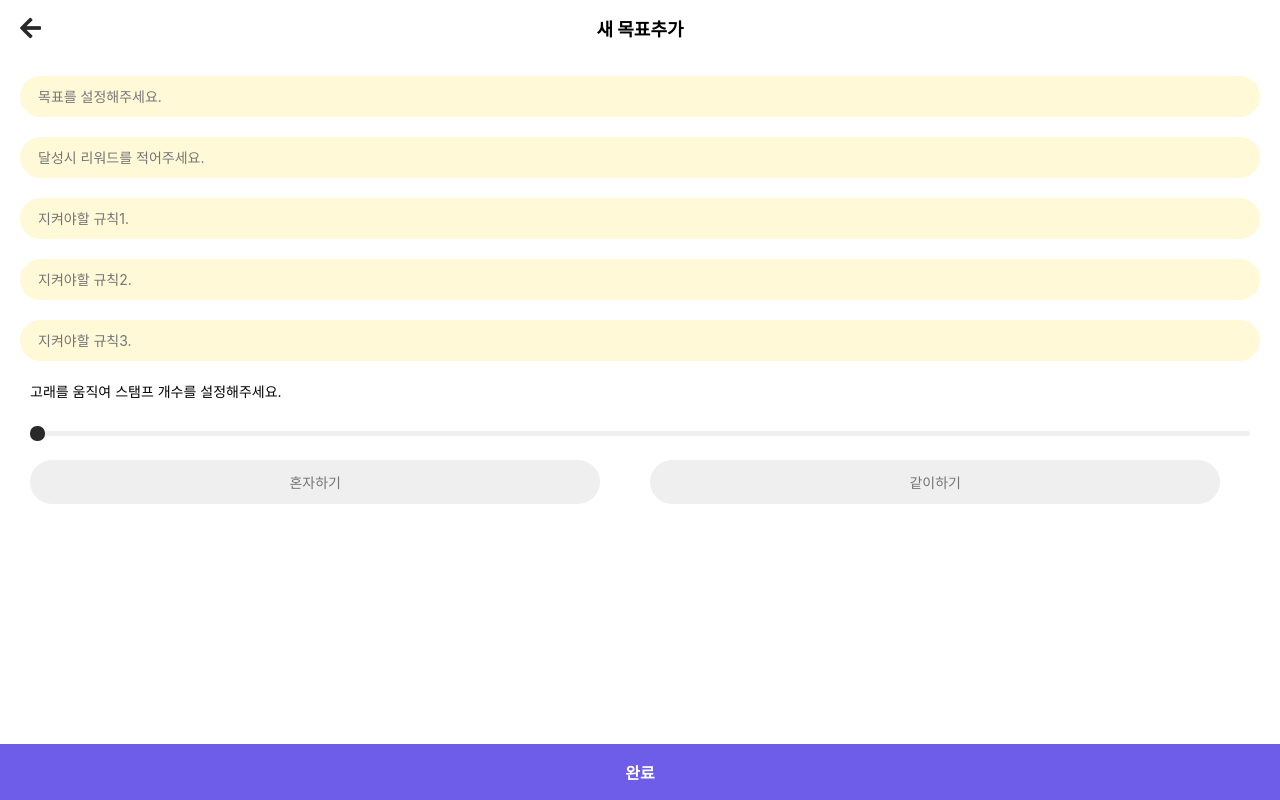
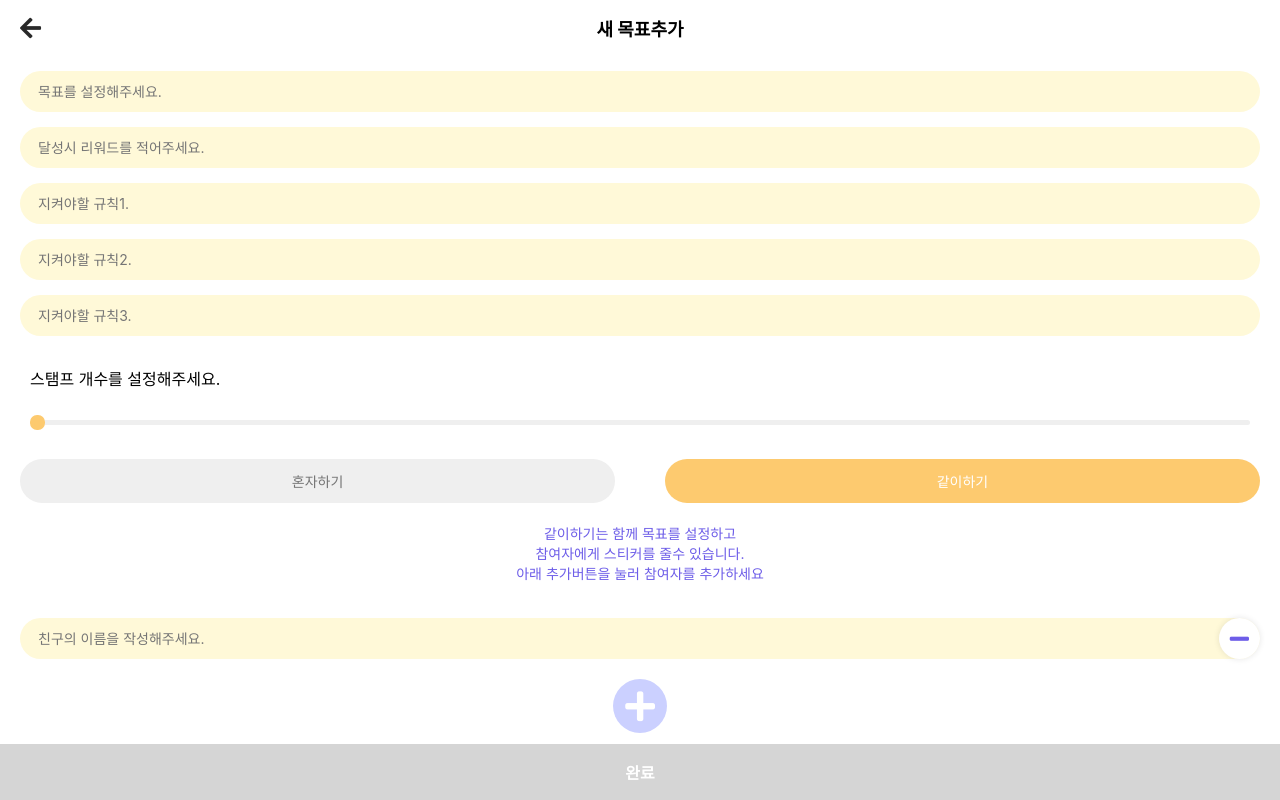
Before and after one commit to hyeon-chae/new-whale, a Vue app: page /addNew in a window 1280 px wide. Both pictures are taken after a click on the button "같이하기". Built offline with nearby package versions, Linux system fonts and the light colour scheme.

Commit message:
add new page

```diff
--- a/src/assets/scss/_common.scss
+++ b/src/assets/scss/_common.scss
@@ -28,8 +28,8 @@ button {
     background: none;
     vertical-align: middle;
     color: #292929;
-
-    &:focus {
+    &:focus,
+    &:active {
         outline: 0;
     }
 }
--- a/src/views/addNew/AddNewPage.vue
+++ b/src/views/addNew/AddNewPage.vue
@@ -4,38 +4,62 @@
         <div class="form-area">
             <div class="row">
                 <input type="text" placeholder="목표를 설정해주세요.">
-                <p class="rule"></p>
+                <p class="rule">* 목표를 작성해주세요</p>
             </div>
             <div class="row">
                 <input type="text" placeholder="달성시 리워드를 적어주세요.">
-                <p class="rule"></p>
+                <p class="rule">* 달성시 리워드를 작성해주세요</p>
             </div>
             <div class="row">
                 <input type="text" placeholder="지켜야할 규칙1.">
-                <p class="rule"></p>
+                <p class="rule">* 규칙을 작성해주세요</p>
             </div>
             <div class="row">
                 <input type="text" placeholder="지켜야할 규칙2.">
-                <p class="rule"></p>
+                <p class="rule">* 규칙을 작성해주세요</p>
             </div>
             <div class="row">
                 <input type="text" placeholder="지켜야할 규칙3.">
-                <p class="rule"></p>
+                <p class="rule">* 규칙을 작성해주세요</p>
             </div>
 
             <div class="slider-bar">
-                <p>고래를 움직여 스탬프 개수를 설정해주세요.</p>
+                <p>스탬프 개수를 설정해주세요.</p>
+
                 <input id="slider" type="range" min="0" max="100" step="5" value="0">
             </div>
 
             <div class="type-btn flex-sb">
-                <button type="button" class="">혼자하기</button>
-                <button type="button">같이하기</button>
-                <p class="type-info"></p>
+                <button
+                    v-for="(item, i) in stampType"
+                    :key="item.id"
+                    @click="checkTypeBtn(i)"
+                    :class="{active : i == activeType}"
+                >
+                {{ item.label }}
+                </button>
             </div>
 
-            <div class="">
+            <p class="type-info" v-if="activeType == 0">혼자하기는 셀프로 목표 설정하고 달성합니다.</p>
+            <p class="type-info" v-else>
+                같이하기는 함께 목표를 설정하고 <br>
+                참여자에게 스티커를 줄수 있습니다. <br>
+                아래 추가버튼을 눌러 참여자를 추가하세요
+            </p>
 
+            <div
+                v-show="activeType == 1"
+                class="add-friend-area"
+            >
+                <div class="row add-friend">
+                    <input type="text" placeholder="친구의 이름을 작성해주세요.">
+                    <button type="button" class="remove-firend-btn" @click="removeName">
+                        <i class="fas fa-minus"></i>
+                    </button>
+                </div>
+                <button type="button" class="add-firend-btn" @click="addName">
+                    <i class="fas fa-plus"></i>
+                </button>
             </div>
         </div>
 
@@ -50,9 +74,24 @@ export default {
     components:{
         HeaderBar,
     },
+    data(){
+        return{
+            activeType: 0,
+            stampType: [
+                {label: '혼자하기', value: 0},
+                {label: '같이하기', value: 1}
+            ]
+        }
+    },
     methods:{
         saveBtn(){
             console.log('save');
+            },
+        checkTypeBtn(i){
+            this.activeType = i;
+        },
+        addName(){
+            console.log('add name');
         }
     }
 }
@@ -62,9 +101,11 @@ export default {
 .add-new-page{
     position: relative;
     .form-area{
-        padding: 10px 20px;
+        padding: 0px 20px 20px;
+        overflow-y: scroll;
+        height: calc(100vh - 128px);
         .row{
-            padding: 10px 0;
+            padding: 15px 0 0;
             input{
                 box-sizing: border-box;
                 padding: 12px 18px;
@@ -73,11 +114,20 @@ export default {
                 border-radius: 22px;
                 background: #fff9d8;
             }
+            // &:first-child{
+            //     padding: 0;
+            // }
+            .rule{
+                font-size: 12px;
+                color: #ff4444;
+                padding: 10px 15px 0px;
+                display: none;
+            }
         }
         .slider-bar{
-            padding: 10px;
+            padding: 30px 10px 20px;
             p{
-                font-size: 14px;
+                font-size: 16px;
             }
             #slider{
                 margin-top: 30px;
@@ -92,42 +142,89 @@ export default {
 
                 &::-webkit-slider-thumb{
                     appearance: none;
+                    background: url('../../assets/img/whale-puple.svg') no-repeat;
+                    // width: 65px;
                     width: 15px;
                     height: 15px;
-                    background-color: #292929;
-                    // border: .25rem solid #929292;
+                    background-color: #fdca6f;
+                    border: .25rem solid #fdca6f;
                     border-radius: 7px;
                     cursor: pointer;
                 }
             }
         }
         .type-btn{
-            padding: 10px;
+            padding: 10px 0;
             width: 100%;
             button{
                 background: #efefef;
                 color: #757575;
+                // background: #fff;
+                // color: #fdca6f;
+                // border: 1px solid #fdca6f;
                 padding: 12px 18px;
                 border-radius: 30px;
                 font-size: 14px;
-                width: 46%;
+                width: 48%;
                 &.active{
                     background: #fdca6f;
                     color: #fff;
                 }
             }
         }
+        .type-info{
+            font-size: 14px;
+            color: #6d5de8;
+            padding: 10px;
+            text-align: center;
+        }
+    }
+    .add-friend-area{
+        text-align: center;
+        padding: 10px 0 20px;
+        .add-friend{
+            position: relative;
+            .remove-firend-btn{
+                position: absolute;
+                right: 0;
+                background: #fff;
+                box-shadow: 0px 0px 6px 0px rgba(0, 0, 0, 0.1);
+                // background: #6d5de8;
+                // width: 60px;
+                // height: 60px;
+                border-radius: 30px;
+                .fa-minus{
+                    font-size: 22px;
+                    color: #6d5de8;
+                    padding: 10px 11px 9px;
+                }
+            }
+        }
+        .add-firend-btn{
+            margin: 20px 0;
+            background: #cbd0ff;
+            border-radius: 30px;
+            .fa-plus{
+                font-size: 34px;
+                color: #fff;
+                padding: 10px 12px;
+            }
+        }
     }
     .save-btn{
         width: 100%;
-        background: #6d5de8;
-        color: #fff;
         font-size: 16px;
         font-weight: bold;
         padding: 16px 0;
         position: fixed;
         bottom: 0;
         left: 0;
+        background: #d5d5d5;
+        color: #fff;
+        &.active{
+            background: #6d5de8;
+            color: #fff;
+        }
     }
 }
 </style>
```
